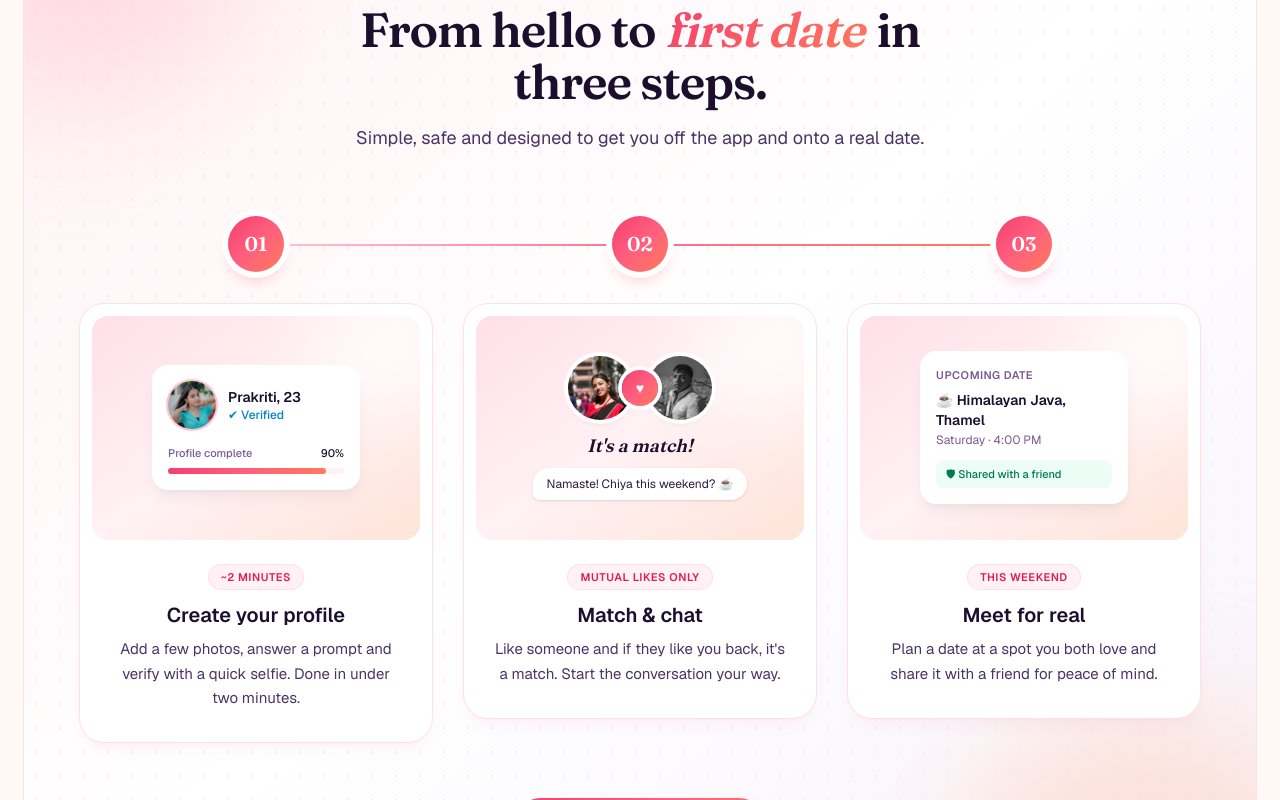
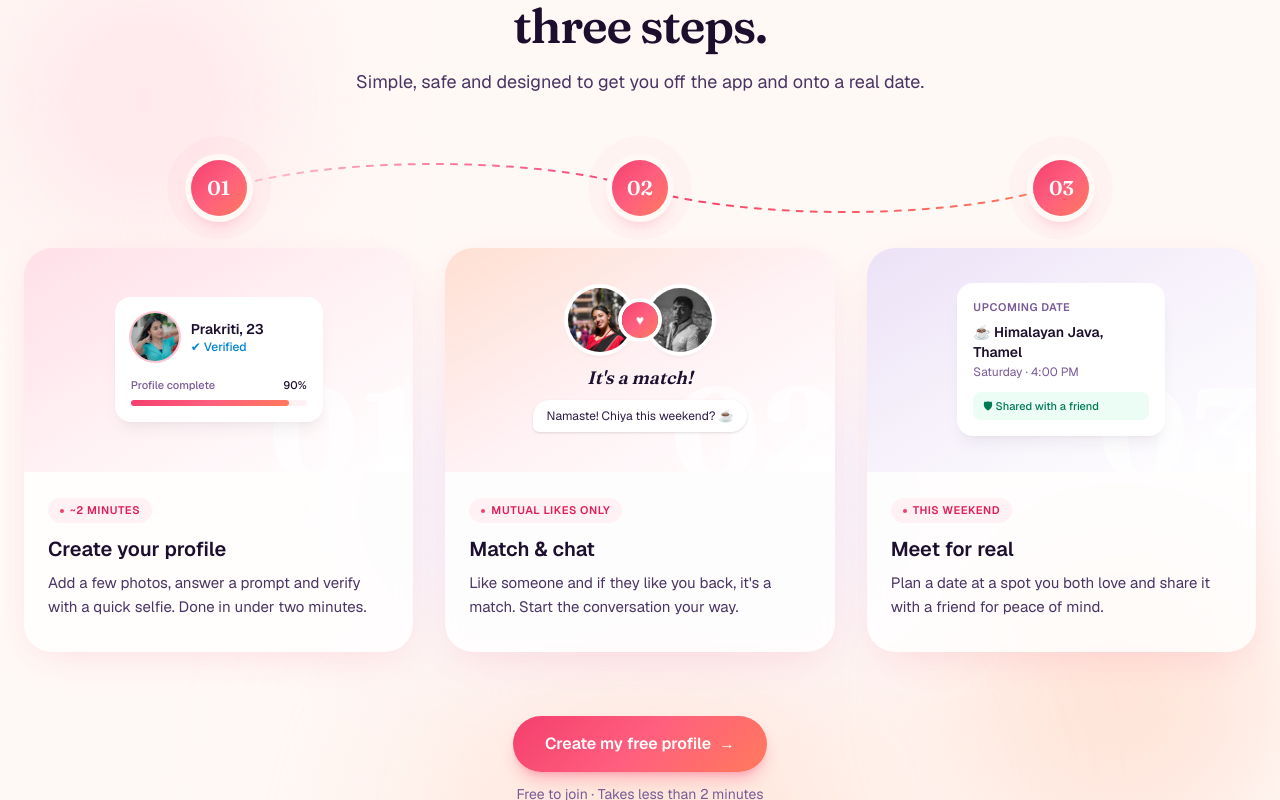
Before and after one commit to mijashsunar10/Dating_app, a Next.js app: page / in a window 1280 px wide. Shown: the part 1680-2480 px from the top of the page. Built offline with nearby package versions, Linux system fonts and the light colour scheme.

Commit message:
How it works: remove outer panel, blend into page with richer step cards

```diff
--- a/src/app/how-it-works.tsx
+++ b/src/app/how-it-works.tsx
@@ -8,6 +8,7 @@ const steps = [
   {
     n: "01",
     tag: "~2 minutes",
+    tint: "from-rose-100 via-rose-50 to-white",
     title: "Create your profile",
     text: "Add a few photos, answer a prompt and verify with a quick selfie. Done in under two minutes.",
     visual: <ProfileVisual />,
@@ -15,6 +16,7 @@ const steps = [
   {
     n: "02",
     tag: "Mutual likes only",
+    tint: "from-peach/70 via-rose-50 to-white",
     title: "Match & chat",
     text: "Like someone and if they like you back, it's a match. Start the conversation your way.",
     visual: <MatchVisual />,
@@ -22,6 +24,7 @@ const steps = [
   {
     n: "03",
     tag: "This weekend",
+    tint: "from-plum-100 via-plum-50 to-white",
     title: "Meet for real",
     text: "Plan a date at a spot you both love and share it with a friend for peace of mind.",
     visual: <DateVisual />,
@@ -30,17 +33,15 @@ const steps = [
 
 export default function HowItWorks() {
   return (
-    <section id="how-it-works" className="mx-auto w-full max-w-7xl scroll-mt-6 px-6 pb-24 pt-4">
-      <div className="relative overflow-hidden rounded-[2.5rem] bg-gradient-to-br from-rose-50 via-white to-plum-50 px-6 py-16 ring-1 ring-rose-100 sm:px-10 lg:px-14 lg:py-20">
-        {/* soft pastel glows */}
-        <div className="pointer-events-none absolute -left-24 -top-24 h-80 w-80 rounded-full bg-rose-200/50 blur-3xl" />
-        <div className="pointer-events-none absolute -bottom-32 -right-20 h-96 w-96 rounded-full bg-peach/60 blur-3xl" />
-        <div
-          className="pointer-events-none absolute inset-0 opacity-40"
-          style={{ backgroundImage: "radial-gradient(#ffc4d3 1px, transparent 1px)", backgroundSize: "24px 24px" }}
-        />
+    <section id="how-it-works" className="relative isolate mx-auto w-full max-w-7xl scroll-mt-6 px-6 pb-24 pt-10">
+      {/* soft background glows — blend into the page, no hard edges */}
+      <div className="pointer-events-none absolute inset-0 -z-10">
+        <div className="absolute left-0 top-24 h-72 w-72 rounded-full bg-rose-100/70 blur-3xl" />
+        <div className="absolute bottom-10 right-0 h-80 w-80 rounded-full bg-peach/50 blur-3xl" />
+        <div className="absolute left-1/2 top-1/2 h-64 w-[36rem] -translate-x-1/2 rounded-full bg-plum-50 blur-3xl" />
+      </div>
 
-        <div className="relative mx-auto max-w-2xl text-center">
+      <div className="mx-auto max-w-2xl text-center">
         <p className="inline-flex items-center gap-2 rounded-full bg-white px-4 py-1.5 text-xs font-semibold uppercase tracking-[0.2em] text-rose-600 shadow-sm ring-1 ring-rose-100">
           <span className="h-1.5 w-1.5 rounded-full bg-rose-500" /> How it works
         </p>
@@ -51,34 +52,48 @@ export default function HowItWorks() {
       </div>
 
       <div className="relative mt-16">
-          {/* connector line */}
-          <div className="absolute left-[16.66%] right-[16.66%] top-7 hidden h-0.5 rounded-full bg-gradient-to-r from-rose-200 via-rose-400 to-coral md:block" />
+        {/* curved dashed connector */}
+        <svg className="absolute left-[16.66%] top-0 hidden h-14 w-[66.68%] md:block" viewBox="0 0 600 56" preserveAspectRatio="none" fill="none">
+          <defs>
+            <linearGradient id="hiw-line" x1="0" x2="1">
+              <stop offset="0" stopColor="#ffc4d3" />
+              <stop offset="0.5" stopColor="#f43f6e" />
+              <stop offset="1" stopColor="#ff7a5c" />
+            </linearGradient>
+          </defs>
+          <path d="M0 28 C 75 -4, 225 -4, 300 28 S 525 60, 600 28" stroke="url(#hiw-line)" strokeWidth="2" strokeDasharray="6 8" strokeLinecap="round" vectorEffect="non-scaling-stroke" />
+        </svg>
 
         <ol className="relative grid gap-12 md:grid-cols-3 md:gap-8">
           {steps.map((s) => (
-              <li key={s.n} className="group flex flex-col items-center text-center">
-                <span className="bg-love grid h-14 w-14 place-items-center rounded-full font-display text-xl font-semibold text-white shadow-lg shadow-rose-500/30 ring-[6px] ring-white transition duration-300 group-hover:scale-110">
+            <li key={s.n} className="group flex flex-col items-center">
+              <span className="bg-love relative grid h-14 w-14 place-items-center rounded-full font-display text-xl font-semibold text-white shadow-lg shadow-rose-500/30 ring-[6px] ring-cream transition duration-300 group-hover:scale-110">
+                {s.n}
+                <span className="absolute inset-0 -z-10 animate-ping rounded-full bg-rose-400/30 [animation-duration:2.5s]" />
+              </span>
+
+              <div className="mt-8 w-full overflow-hidden rounded-[1.75rem] bg-white/80 shadow-[0_10px_40px_-12px_rgba(244,63,110,0.18)] backdrop-blur transition duration-300 group-hover:-translate-y-2 group-hover:shadow-[0_24px_50px_-12px_rgba(244,63,110,0.3)]">
+                <div className={`relative grid h-56 place-items-center overflow-hidden bg-gradient-to-br ${s.tint}`}>
+                  <span className="pointer-events-none absolute -bottom-6 -right-2 select-none font-display text-[8rem] font-bold leading-none text-white/60">
                     {s.n}
                   </span>
-                <div className="mt-8 w-full rounded-3xl bg-white p-3 shadow-lg shadow-rose-500/5 ring-1 ring-rose-100 transition duration-300 group-hover:-translate-y-1.5 group-hover:shadow-xl group-hover:shadow-rose-500/15">
-                  <div className="relative grid h-56 place-items-center overflow-hidden rounded-2xl bg-gradient-to-br from-rose-100 via-rose-50 to-peach/60">
-                    <div className="absolute -right-10 -top-10 h-36 w-36 rounded-full bg-white/70 blur-2xl" />
-                    <div className="relative transition duration-300 group-hover:scale-[1.03]">{s.visual}</div>
+                  <div className="relative transition duration-500 group-hover:scale-105">{s.visual}</div>
                 </div>
-                  <div className="px-4 pb-5 pt-6">
-                    <span className="inline-block rounded-full bg-rose-50 px-3 py-1 text-[11px] font-semibold uppercase tracking-wider text-rose-600 ring-1 ring-rose-100">
-                      {s.tag}
+                <div className="px-6 pb-7 pt-6 text-left">
+                  <span className="inline-flex items-center gap-1.5 rounded-full bg-rose-50 px-3 py-1 text-[11px] font-semibold uppercase tracking-wider text-rose-600">
+                    <span className="h-1 w-1 rounded-full bg-rose-500" /> {s.tag}
                   </span>
                   <h3 className="mt-3 text-xl font-semibold text-plum-900">{s.title}</h3>
                   <p className="mt-2 text-[15px] leading-relaxed text-plum-700">{s.text}</p>
                 </div>
+                <div className="bg-love h-1 w-0 transition-all duration-500 group-hover:w-full" />
               </div>
             </li>
           ))}
         </ol>
       </div>
 
-        <div className="relative mt-14 flex flex-col items-center gap-3">
+      <div className="mt-16 flex flex-col items-center gap-3">
         <a
           href="#"
           className="bg-love group inline-flex items-center gap-2 rounded-full px-8 py-4 text-base font-semibold text-white shadow-lg shadow-rose-500/30 transition hover:-translate-y-0.5 hover:shadow-xl hover:shadow-rose-500/40"
@@ -87,7 +102,6 @@ export default function HowItWorks() {
           <span className="transition group-hover:translate-x-1">→</span>
         </a>
         <p className="text-sm text-plum-500">Free to join · Takes less than 2 minutes</p>
-        </div>
       </div>
     </section>
   );
```
Lines whose indentation alone changed are shown as unchanged.
